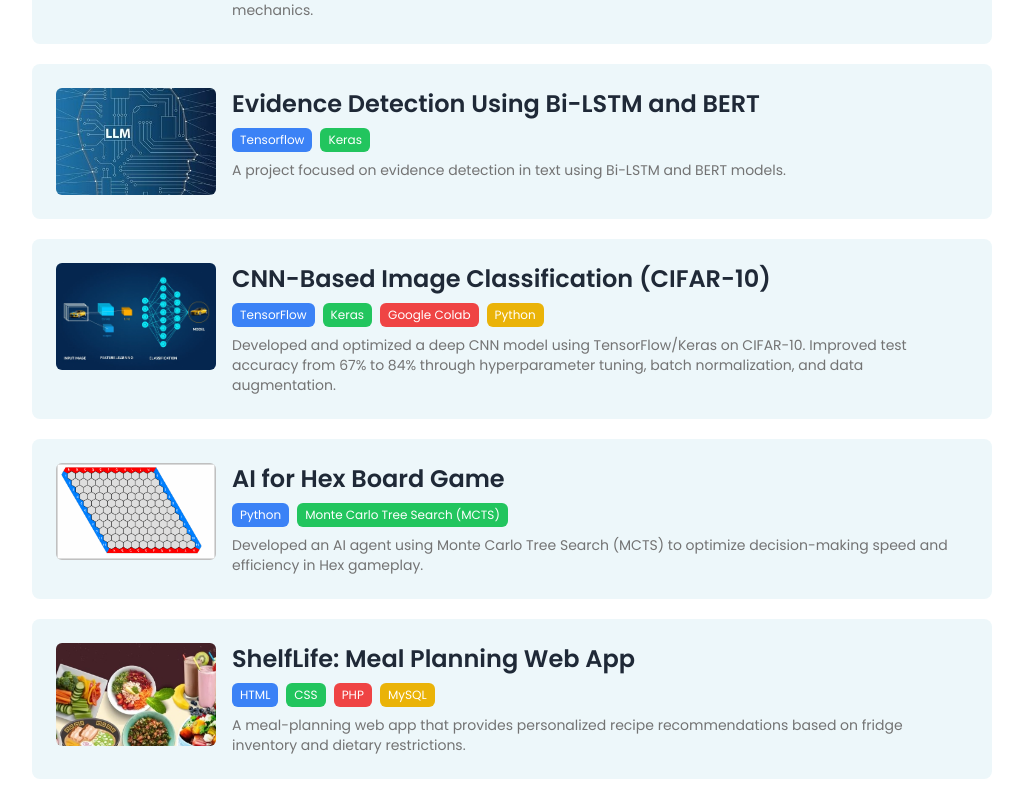
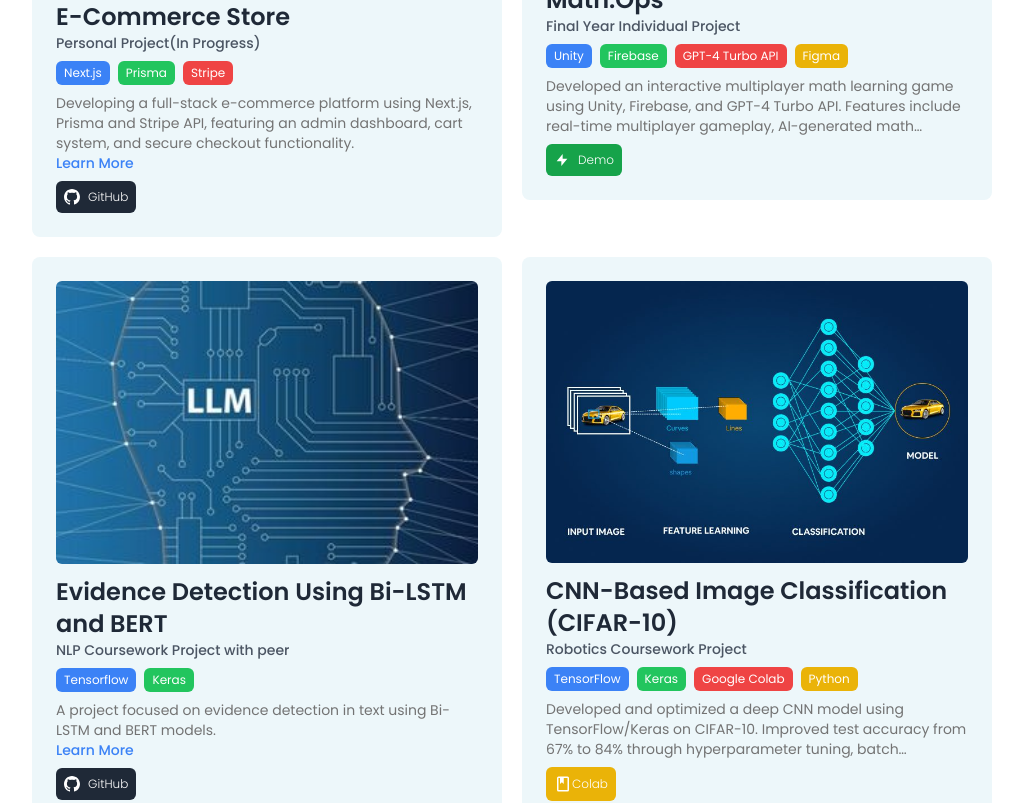
Before and after one commit to azibbrrrrr/portfolio, a Next.js app: page /projects in a window 1280 px wide. Shown: the part 560-1363 px from the top of the page, without its empty margins (128-1151 px from the left). Built offline with nearby package versions, Linux system fonts and the light colour scheme; a web font is replaced by a local one.

Commit message:
Updated projects card with details and github button

```diff
--- a/content/projects/cnn-image-classification.mdx
+++ b/content/projects/cnn-image-classification.mdx
@@ -1,5 +1,6 @@
 ---
 title: CNN-Based Image Classification (CIFAR-10)
+type: Robotics Coursework Project
 summary: |
   Developed and optimized a deep CNN model using TensorFlow/Keras on CIFAR-10. Improved test accuracy from 67% to 84% through hyperparameter tuning, batch normalization, and data augmentation.
 image: /images/projects/cnn-cifar10.jpg
@@ -11,6 +12,7 @@
   - 'Keras'
   - 'Google Colab'
   - 'Python'
+colab: 'https://colab.research.google.com/drive/1XLDGUEgvQh0lKbIOnrBhm1CkhwMhN33_?usp=sharing'
 ---
 
 ## 🖼️ CNN-Based Image Classification (CIFAR-10)
--- a/content/projects/ecommerce-store.mdx
+++ b/content/projects/ecommerce-store.mdx
@@ -1,5 +1,6 @@
 ---
 title: E-Commerce Store
+type: Personal Project(In Progress)
 summary: |
   Developing a full-stack e-commerce platform using Next.js, Prisma and Stripe API, featuring an admin dashboard, cart system,
   and secure checkout functionality.
@@ -11,6 +12,7 @@
   - 'Next.js'
   - 'Prisma'
   - 'Stripe'
+github: 'https://github.com/azibbrrrrr/portfolio'
 ---
 
 ## 🛒 Rendunks E-Commerce Store
--- a/content/projects/evidence-detection-bert-biLSTM.mdx
+++ b/content/projects/evidence-detection-bert-biLSTM.mdx
@@ -1,5 +1,6 @@
 ---
 title: Evidence Detection Using Bi-LSTM and BERT
+type: NLP Coursework Project with peer
 summary:
   A project focused on evidence detection in text using Bi-LSTM and BERT models.
 image: /images/projects/evidence-detection.jpg
@@ -9,6 +10,7 @@
 tools:
   - 'Tensorflow'
   - 'Keras'
+github: 'https://github.com/azibbrrrrr/Bi-LSTM'
 ---
 
 ## Introduction
--- a/content/projects/hex-mcts.mdx
+++ b/content/projects/hex-mcts.mdx
@@ -1,5 +1,6 @@
 ---
 title: 'AI for Hex Board Game'
+type: AI & Games Group Project
 description: 'AI and Games Group Project - University of Manchester, UK'
 summary:
   Developed an AI agent using Monte Carlo Tree Search (MCTS) to optimize
@@ -11,6 +12,7 @@
 tools:
   - 'Python'
   - 'Monte Carlo Tree Search (MCTS)'
+github: 'https://github.com/azibbrrrrr/hex-mcts-ai-agent'
 ---
 
 import {
--- a/content/projects/math-ops.mdx
+++ b/content/projects/math-ops.mdx
@@ -1,7 +1,8 @@
 ---
 title: Math:Ops
+type: Final Year Individual Project
 summary: |
-  Developing an interactive multiplayer math learning game using Unity, Firebase, and GPT-4 Turbo API. Features include real-time multiplayer gameplay, AI-generated math questions, and engaging game mechanics.
+  Developed an interactive multiplayer math learning game using Unity, Firebase, and GPT-4 Turbo API. Features include real-time multiplayer gameplay, AI-generated math questions, and engaging game mechanics.
 image: /images/projects/math-ops.jpeg
 author: 'Azib Iqbal'
 publishedAt: '2024-06-15'
@@ -11,6 +12,7 @@
   - 'Firebase'
   - 'GPT-4 Turbo API'
   - 'Figma'
+demo: 'https://www.youtube.com/watch?v=xNfB-FiAbFs'
 ---
 
 ## 🎮 Math:Ops - Interactive Math Learning Game
--- a/content/projects/shelflife.mdx
+++ b/content/projects/shelflife.mdx
@@ -1,5 +1,6 @@
 ---
 title: 'ShelfLife: Meal Planning Web App'
+type: First Year Group Project
 summary:
   A meal-planning web app that provides personalized recipe recommendations
   based on fridge inventory and dietary restrictions.
@@ -12,6 +13,7 @@
   - 'CSS'
   - 'PHP'
   - 'MySQL'
+github: 'https://gitlab.cs.man.ac.uk/b39141od/first_group_project'
 ---
 
 ## Introduction
--- a/src/components/projects.tsx
+++ b/src/components/projects.tsx
@@ -20,31 +20,34 @@
   projects: ProjectMetadata[]
 }) {
   return (
-    <ul className='grid grid-cols-1 gap-5 sm:grid-cols-1'>
+    <ul className='grid grid-cols-1 gap-5 sm:grid-cols-2'>
       {projects.map(project => (
         <li key={project.slug} className='group relative'>
           {/* Wrap the entire card content with Link */}
-          <div className='rounded-lg bg-[#EDF7FA] p-6 transition-all duration-300 hover:scale-105 dark:bg-[#22272F] dark:hover:bg-[#22272F]/80'>
-            <Link href={`/projects/${project.slug}`} className='group block'>
+          <div className='rounded-lg bg-[#EDF7FA] p-6 transition-all duration-300 dark:bg-[#22272F] dark:hover:bg-[#22272F]/80'>
             {/* Flex container to display image and text in a row */}
-              <div className='flex flex-col items-start sm:flex-row'>
+            <div className='flex h-full flex-col items-start'>
+              <div></div>
               {project.image && (
                 <Image
                   src={project.image}
                   alt={project.title || ''}
                   width={160}
                   height={152}
-                    className='h-38 mb-3 w-full rounded-md object-cover sm:mb-0 sm:w-40'
+                  className='h-38 mb-3 w-full rounded-md object-cover'
                 />
               )}
 
               {/* Right Text Content */}
-                <div className='flex flex-col sm:ml-4'>
+              <div className='flex flex-grow flex-col'>
                 {/* Title with Tools next to it */}
                 <div className='flex flex-col items-start'>
                   <h2 className='text-2xl font-semibold text-gray-800 transition-colors duration-300 group-hover:text-primary dark:text-white'>
                     {project.title}
                   </h2>
+                  <p className='text-sm font-medium text-gray-600 dark:text-gray-400'>
+                    {project.type}
+                  </p>
 
                   {/* Tools List - Positioned below the title on mobile, to the right on larger screens */}
                   {project.tools && project.tools.length > 0 && (
@@ -62,20 +65,82 @@
                 </div>
 
                 {/* Summary */}
-                  <p className='mt-2 text-sm text-muted-foreground transition-colors duration-300 group-hover:text-black dark:text-gray-300 dark:group-hover:text-white'>
+                <p className='mt-2 line-clamp-3 text-sm text-muted-foreground transition-colors duration-300 group-hover:text-black dark:text-gray-300 dark:group-hover:text-white'>
                   {project.summary}
+                  <Link
+                    href={`/projects/${project.slug}`}
+                    className='flex items-center text-sm font-medium text-blue-500 hover:underline'
+                  >
+                    Learn More
+                  </Link>
                 </p>
 
-                  {/* Optional Published Date */}
-                  {/* <p className="mt-2 text-xs text-gray-500 dark:text-gray-400">
-              {formatDate(project.publishedAt ?? '')}
-              </p> */}
+                {/* Link to github, demo and colab notebook */}
+                <div className='mt-2 flex space-x-2'>
+                  {project.github && (
+                    <Link
+                      href={project.github}
+                      className='inline-flex items-center rounded-md bg-gray-800 px-2 py-2 text-xs font-thin text-white transition-all duration-300 hover:bg-gray-900 dark:bg-orange-400'
+                      target='\_blank'
+                      rel='noopener noreferrer'
+                    >
+                      <svg
+                        className='mr-2 h-4 w-4'
+                        fill='currentColor'
+                        viewBox='0 0 24 24'
+                        xmlns='http://www.w3.org/2000/svg'
+                      >
+                        <path d='M12 0C5.37 0 0 5.37 0 12c0 5.3 3.438 9.8 8.205 11.385.6.11.82-.26.82-.577v-2.165c-3.338.726-4.042-1.61-4.042-1.61-.546-1.387-1.333-1.757-1.333-1.757-1.09-.745.083-.73.083-.73 1.205.084 1.84 1.24 1.84 1.24 1.07 1.835 2.807 1.305 3.492.997.108-.775.42-1.305.763-1.605-2.665-.3-5.466-1.335-5.466-5.93 0-1.31.467-2.38 1.235-3.22-.123-.303-.535-1.523.117-3.176 0 0 1.008-.322 3.3 1.23.957-.266 1.98-.398 3-.403 1.02.005 2.043.137 3 .403 2.29-1.552 3.297-1.23 3.297-1.23.653 1.653.24 2.873.118 3.176.77.84 1.233 1.91 1.233 3.22 0 4.61-2.803 5.625-5.475 5.92.43.37.823 1.102.823 2.222v3.293c0 .32.217.694.825.577C20.565 21.795 24 17.295 24 12c0-6.63-5.37-12-12-12z' />
+                      </svg>
+                      GitHub
+                    </Link>
+                  )}
+
+                  {project.demo && (
+                    <Link
+                      href={project.demo}
+                      className='inline-flex items-center rounded-md bg-green-600 px-2 py-2 text-xs font-thin text-white transition-all duration-300 hover:bg-green-700'
+                      target='\_blank'
+                      rel='noopener noreferrer'
+                    >
+                      <svg
+                        className='mr-2 h-4 w-4'
+                        fill='currentColor'
+                        viewBox='0 0 24 24'
+                        xmlns='http://www.w3.org/2000/svg'
+                      >
+                        <path d='M13 10V3L4 14h7v7l9-11h-7z' />
+                      </svg>
+                      Demo
+                    </Link>
+                  )}
+
+                  {project.colab && (
+                    <Link
+                      href={project.colab}
+                      className='inline-flex items-center rounded-md bg-yellow-500 px-2 py-2 text-xs font-thin text-white transition-all duration-300 hover:bg-yellow-600'
+                      target='\_blank'
+                      rel='noopener noreferrer'
+                    >
+                      <svg
+                        xmlns='http://www.w3.org/2000/svg'
+                        width='18'
+                        height='18'
+                        viewBox='0 0 24 24'
+                        fill='none'
+                      >
+                        <path
+                          fill='currentColor'
+                          d='M18 2a2 2 0 0 1 2 2v16a2 2 0 0 1-2 2H6a2 2 0 0 1-2-2V4a2 2 0 0 1 2-2zm0 2h-5v8l-2.5-2.25L8 12V4H6v16h12z'
+                        ></path>
+                      </svg>
+                      Colab
+                    </Link>
+                  )}
                 </div>
               </div>
-            </Link>
             </div>
-          {/* Gray line to separate each project */}
-          {/* <hr className='mb-4 mt-4 border-gray-300 dark:border-gray-700' /> */}
+          </div>
         </li>
       ))}
     </ul>
--- a/src/lib/projects.ts
+++ b/src/lib/projects.ts
@@ -11,6 +11,7 @@
 
 export type ProjectMetadata = {
   title?: string
+  type?: string
   summary?: string
   image?: string
   author?: string
@@ -18,6 +19,9 @@
   icon?: string
   slug: string
   tools?: string[]  // List of tools used in the project
+  github?: string
+  demo?: string
+  colab?: string
 }
 
 export async function getProjectBySlug(slug: string): Promise<Project | null> {
```
Lines whose indentation alone changed are shown as unchanged.
